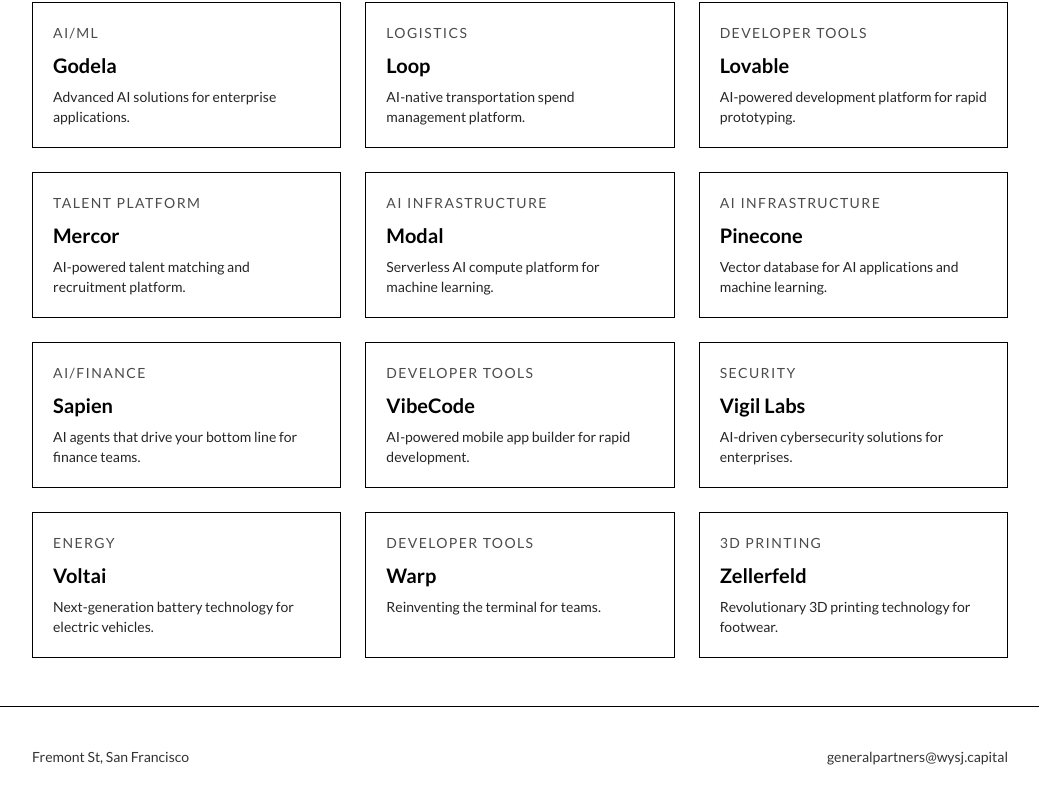
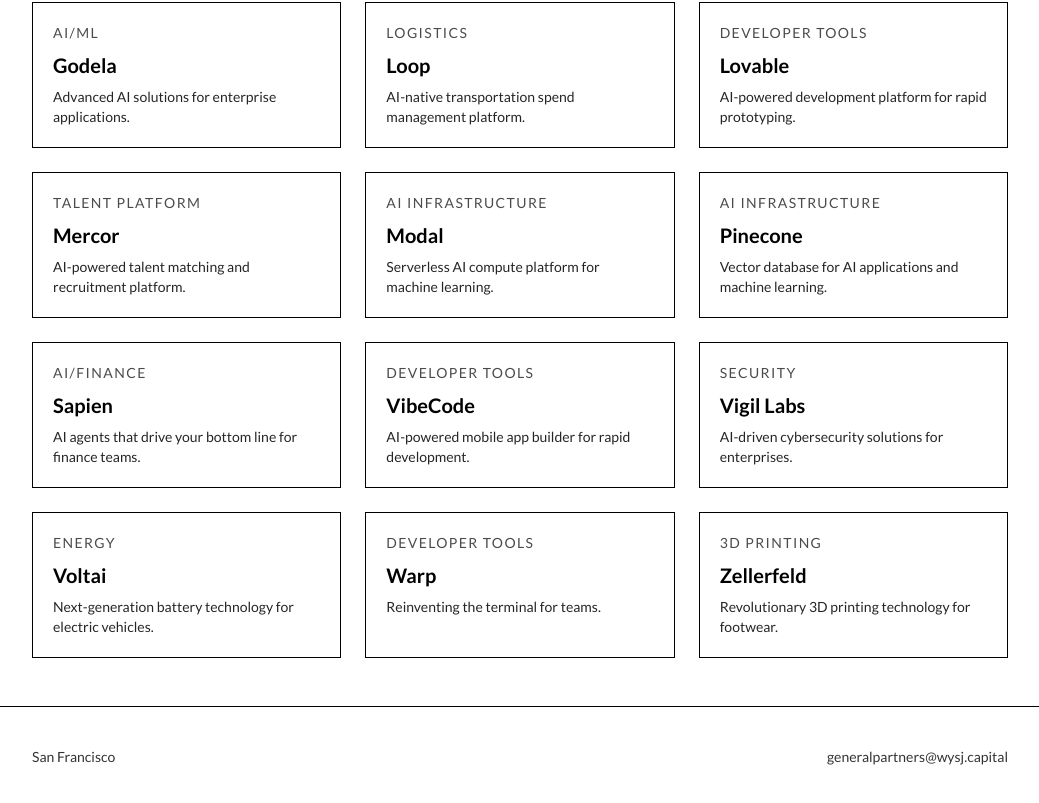
Before and after one commit to seankohli42-ctrl/Why-You-Should-Join, a Next.js app: page / in a window 1280 px wide. Shown: the part 1518-2321 px from the top of the page, without its empty margins (120-1159 px from the left). Built offline with nearby package versions, Linux system fonts and the light colour scheme.

Commit message:
Update Footer.tsx
Removed Fremont St

```diff
--- a/src/components/Footer.tsx
+++ b/src/components/Footer.tsx
@@ -4,7 +4,7 @@
     <footer className="w-full border-t border-black">
       <div className="mx-auto max-w-5xl px-6 py-10 text-sm">
         <div className="flex justify-between items-center">
-          <p className="opacity-80">Fremont St, San Francisco</p>
+          <p className="opacity-80">San Francisco</p>
           <a href="mailto:generalpartners@wysj.capital" className="opacity-80 hover:opacity-100">
             generalpartners@wysj.capital
           </a>
```
